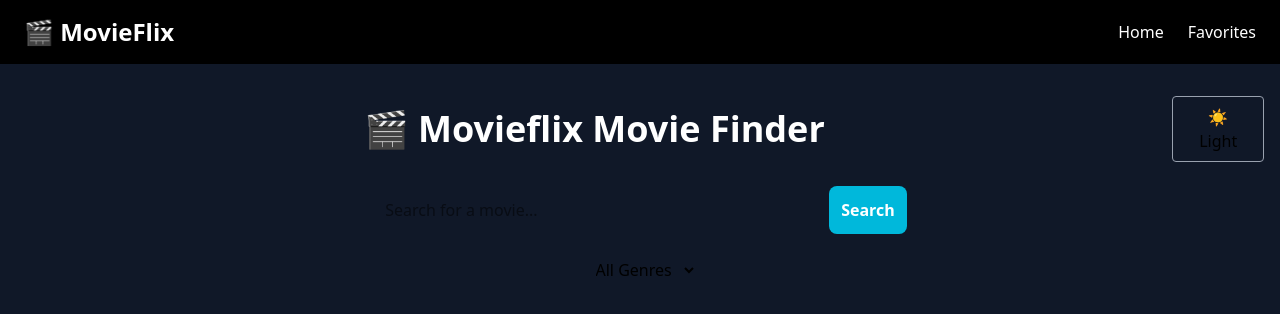
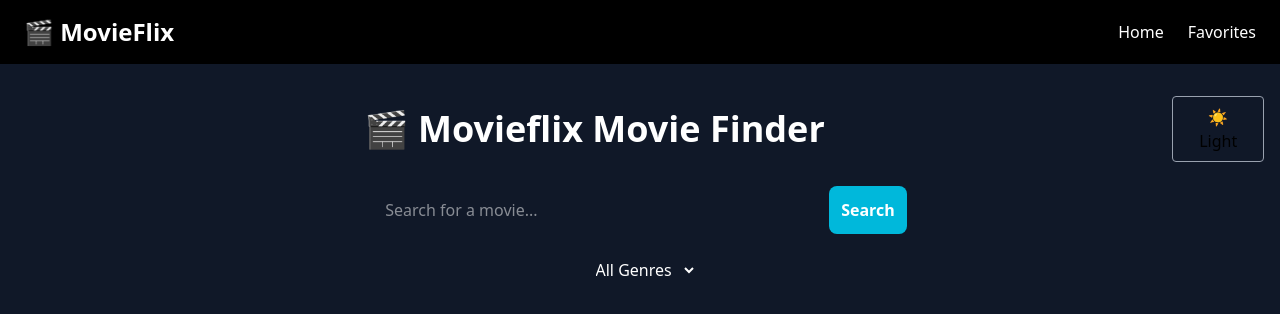
Before and after one commit to Charlestrawberry/the_moviedb, a React (Vite) app: page / in a window 1280 px wide. Shown: the top 314 px of the page. Built offline with nearby package versions, Linux system fonts and the light colour scheme.

Commit message:
toggle functionality and changed search text-color

```diff
--- a/src/components/MovieApp.jsx
+++ b/src/components/MovieApp.jsx
@@ -119,7 +119,7 @@ export default function MovieApp() {
         <input
           type="text"
           placeholder="Search for a movie..."
-          className="p-3 w-full sm:max-w-md rounded-lg text-black"
+          className="p-3 w-full sm:max-w-md rounded-lg text-white dark:text-white dark:bg-gray-800"
           value={query}
           onChange={(e) => setQuery(e.target.value)}
         />
@@ -136,7 +136,7 @@ export default function MovieApp() {
         <select
           value={genreFilter}
           onChange={(e) => setGenreFilter(e.target.value)}
-          className="p-2 rounded text-black"
+          className="p-2 rounded text-white dark:text-white dark:bg-gray-800"
         >
           <option value="">All Genres</option>
           <option value="Action">Action</option>
--- a/src/components/Pagination.jsx
+++ b/src/components/Pagination.jsx
@@ -8,7 +8,7 @@ export default function Pagination({ currentPage, totalResults, onPageChange })
       {currentPage > 1 && (
         <button
           onClick={() => onPageChange(currentPage - 1)}
-          className="px-4 py-2 bg-red-500 hover:bg-red-600 text-white rounded"
+          className="px-4 py-2 bg-cyan-500 hover:bg-cyan-700 text-white rounded"
         >
           Prev
         </button>
@@ -16,7 +16,7 @@ export default function Pagination({ currentPage, totalResults, onPageChange })
       {currentPage < totalPages && (
         <button
           onClick={() => onPageChange(currentPage + 1)}
-          className="px-4 py-2 bg-red-500 hover:bg-red-600 text-white rounded"
+          className="px-4 py-2 bg-cyan-500 hover:bg-cyan-700 text-white rounded"
         >
           Next
         </button>
```
